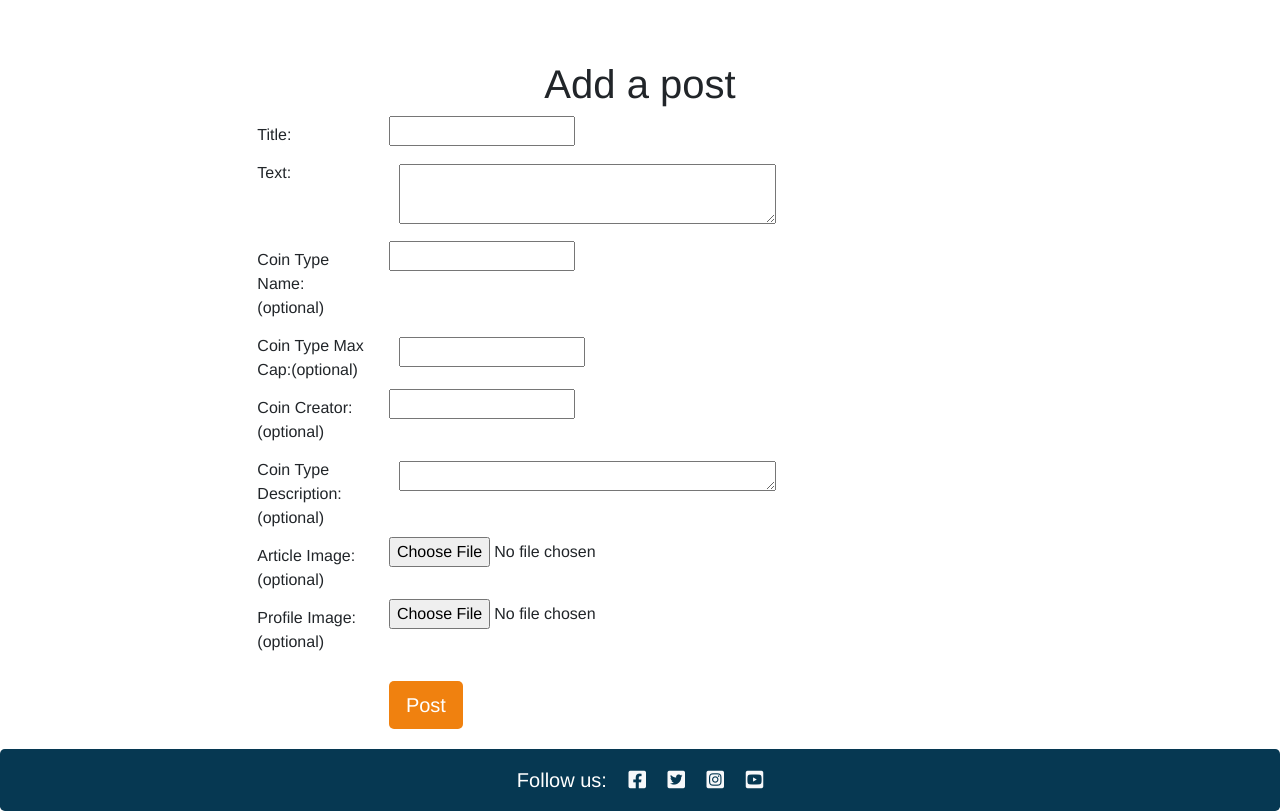
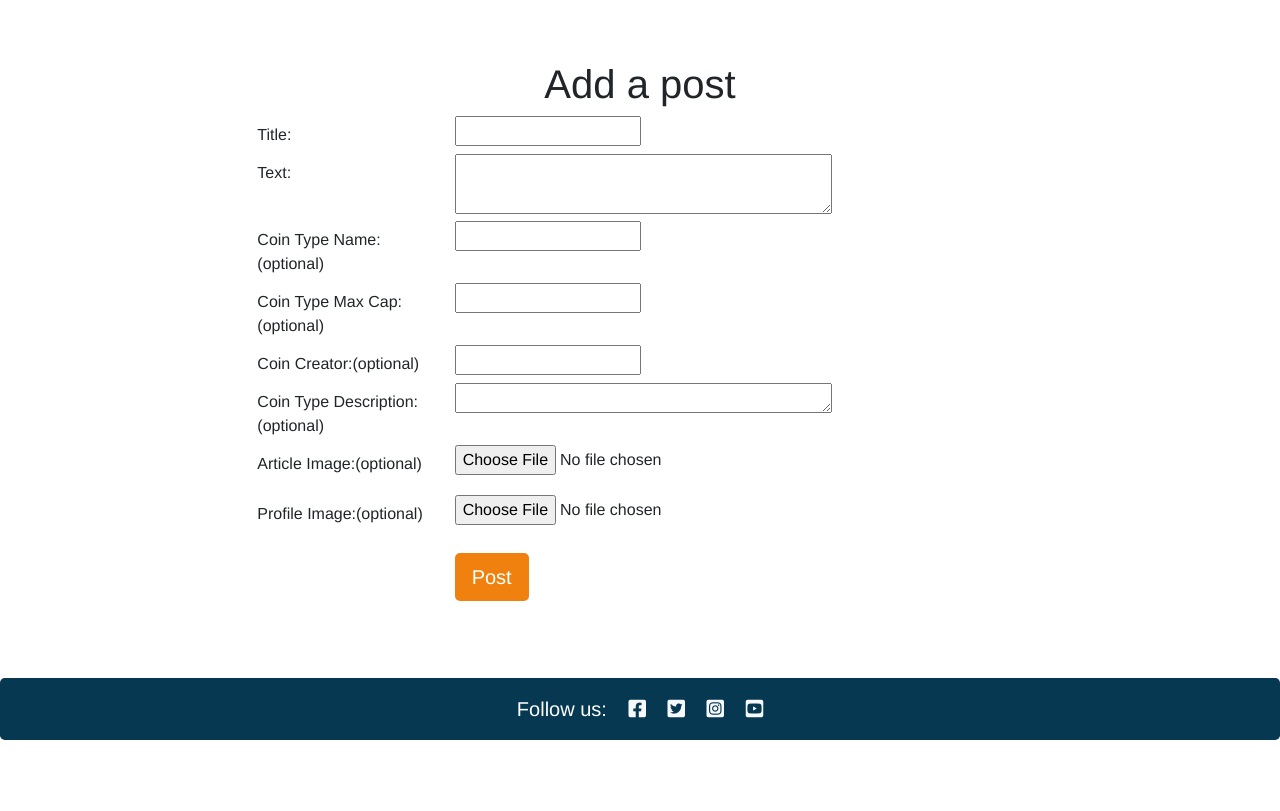
Before and after one commit to Renwar-P/cryptalk, a Django app: page /add_post/ in a window 1280 px wide. Shown: the part 60-871 px from the top of the page. After the commit the page ends 800 px from the top, so only its background shows below. Run offline with Django 5.2, Linux system fonts and the light colour scheme; the visitor is signed in with stand-in values (Sample User, id 1).

Commit message:
removing margin from add_post input fields

```diff
--- a/static/css/style.css
+++ b/static/css/style.css
@@ -219,22 +219,18 @@ a {
 
 
 #id_coin_type_description {
+    height: 30px;
 
-
-    height: 30px;
-    margin: 10px;
 }
 
-#id_coin_type_max_cap {
-
-    margin: 10px;
-}
 
 
 #id_body {
 
     height: 60px;
-    margin: 10px;
+
+
+
 }
 
 
--- a/templates/add_post.html
+++ b/templates/add_post.html
@@ -7,55 +7,55 @@
         <form method="POST" enctype="multipart/form-data">
           {% csrf_token %}
           <div class="form-group row">
-            <label for="id_title" class="col-sm-2 col-form-label">Title:</label>
-            <div class="col-sm-10">
+            <label for="id_title" class="col-sm-3 col-form-label">Title:</label>
+            <div class="col-sm-5">
               {{ form.title }}
             </div>
           </div>
           <div class="form-group row">
-            <label id="text_input" for="id_body" class="col-sm-2 col-form-label">Text:</label>
-            <div class="col-sm-10">
+            <label id="text_input" for="id_body" class="col-sm-3 col-form-label">Text:</label>
+            <div class="col-sm-5">
               {{ form.body }}
             </div>
           </div>
           <div class="form-group row">
-            <label for="id_coin_type_name" class="col-sm-2 col-form-label">Coin Type Name:(optional)</label>
-            <div class="col-sm-10">
+            <label for="id_coin_type_name" class="col-sm-3 col-form-label">Coin Type Name:(optional)</label>
+            <div class="col-sm-5">
               {{ form.coin_type_name }}
             </div>
           </div>
           <div class="form-group row">
-            <label for="id_coin_type_max_cap" class="col-sm-2 col-form-label">Coin Type Max Cap:(optional)</label>
-            <div class="col-sm-10">
+            <label for="id_coin_type_max_cap" class="col-sm-3 col-form-label">Coin Type Max Cap:(optional)</label>
+            <div class="col-sm-5">
               {{ form.coin_type_max_cap }}
             </div>
           </div>
           <div class="form-group row">
-            <label for="id_coin_type_max_cap" class="col-sm-2 col-form-label">Coin Creator:(optional)</label>
-            <div class="col-sm-10">
+            <label for="id_coin_type_max_cap" class="col-sm-3 col-form-label">Coin Creator:(optional)</label>
+            <div class="col-sm-5">
               {{ form.coin_creator }}
             </div>
           </div>
           <div class="form-group row">
-            <label for="id_coin_type_description" class="col-sm-2 col-form-label">Coin Type Description:(optional)</label>
-            <div class="col-sm-10">
+            <label for="id_coin_type_description" class="col-sm-3 col-form-label">Coin Type Description:(optional)</label>
+            <div class="col-sm-5">
               {{ form.coin_type_description }}
             </div>
           </div>
           <div class="form-group row">
-            <label for="id_featured_image" class="col-sm-2 col-form-label">Article Image:(optional)</label>
-            <div class="col-sm-10">
+            <label for="id_featured_image" class="col-sm-3 col-form-label">Article Image:(optional)</label>
+            <div class="col-sm-5">
               <input type="file" style="margin-bottom: 20px;" id="id_featured_image" name="featured_image">
             </div>
           </div>
           <div class="form-group row">
-            <label for="id_author_image" class="col-sm-2 col-form-label">Profile Image:(optional)</label>
-            <div class="col-sm-10">
+            <label for="id_author_image" class="col-sm-3 col-form-label">Profile Image:(optional)</label>
+            <div class="col-sm-5">
               <input type="file" id="id_author_image" name="author_image">
             </div>
           </div>
           <div class="form-group row">
-            <div class="col-sm-10 offset-sm-2">
+            <div class="col-sm-5 offset-sm-3">
               <button style="margin-top: 20px;" class="btn btn-signup right btn-lg" type="submit">Post</button>
             </div>
           </div>
@@ -64,4 +64,5 @@
     </div>
   </div>
 
+
 {% endblock %}
```
